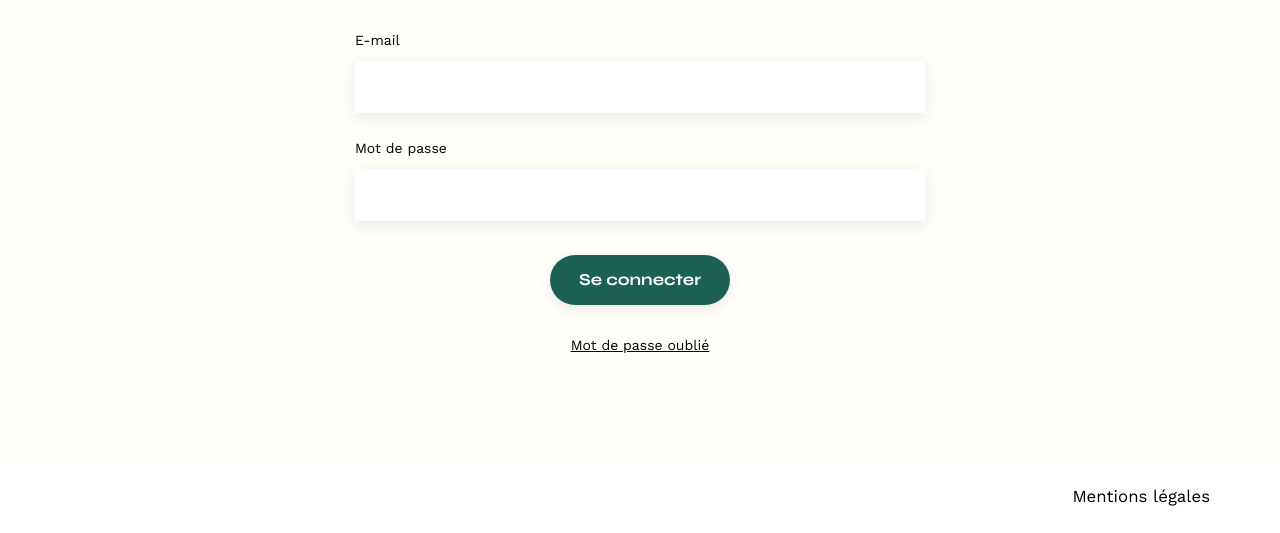
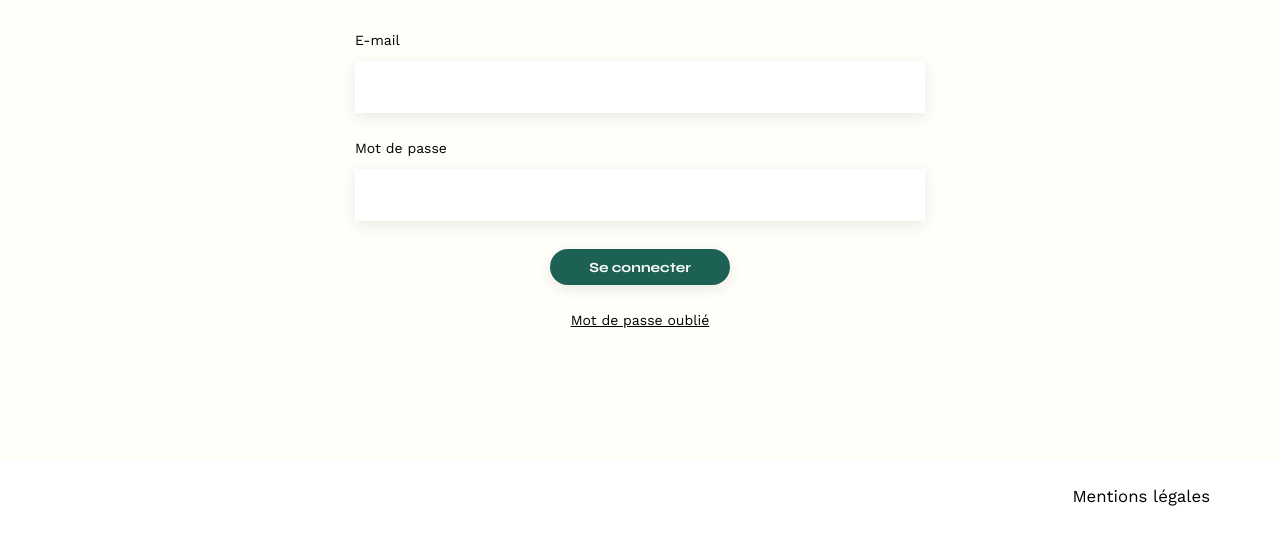
Before and after one commit to hugolacosse/Portfolio-architecte-sophie-bluel, a plain HTML site: page Frontend/login.html in a window 1280 px wide. Shown: the part 267-800 px from the top of the page. Drawn offline with nearby package versions, Linux system fonts and the light colour scheme.

Commit message:
Change names, change css values

```diff
--- a/Frontend/assets/css/login.css
+++ b/Frontend/assets/css/login.css
@@ -36,7 +36,7 @@
 
 #login input {
 	height: 50px;
-	font-size: 1.2em;
+    font-size: 14px;
 	border: none;
 	box-shadow: 0px 4px 14px rgba(0, 0, 0, 0.09);
 }
@@ -45,6 +45,24 @@
 	margin: 2em 0 1em 0;
 }
 
+#login input[type="submit"]{
+	font-family: 'Syne';
+	font-weight: 700;
+	font-size: 14px;
+	color: white;
+	background-color: #1D6154;
+	margin : 2em auto ;
+	width: 180px;
+	height: 36px;
+	text-align: center;
+	border-radius: 60px ;
+}
+
+#login input[type="submit"]:hover {
+	cursor: pointer;
+	background-color: #0E2F28;
+}
+
 #login a {
 	color: black;
 	text-align: center;
--- a/Frontend/assets/style.css
+++ b/Frontend/assets/style.css
@@ -68,7 +68,8 @@ header {
 	justify-content: space-between;
 	margin: 50px 0
 }
-h1{
+
+h1 {
 	display: flex;
 	flex-direction: column;
 	font-family: 'Syne';
@@ -76,18 +77,21 @@ h1{
 	font-weight: 800;
 	color: #B1663C
 }
+
 h1 > span {
 	font-family: 'Work Sans';
 	font-size:10px;
 	letter-spacing: 0.1em;
 	font-weight: 400;
 }
+
 nav ul {
 	display: flex;
 	align-items: center;
 	list-style-type: none;
 
 }
+
 nav li {
 	font-size: 1.2em;
 }
@@ -97,12 +101,15 @@ nav a {
 	color: black;
 	text-decoration: none;
 }
+
 nav a:visited {
 	color: black;
 }
+
 nav a:hover {
 	color: #B1663C;
 }
+
 li:hover {
 	color: #B1663C;
 }
@@ -112,6 +119,7 @@ main {
 	width: 100%;
 	max-width: 1140px;
 }
+
 section {
 	margin: 50px 90px;
 }
@@ -123,24 +131,7 @@ h2{
 	color: #1D6154
 }
 
-input[type="submit"]{
-	font-family: 'Syne';
-	font-weight: 700;
-	color: white;
-	background-color: #1D6154;
-	margin : 2em auto ;
-	width: 180px;
-	text-align: center;
-	border-radius: 60px ;
-}
-
-input[type="submit"]:hover {
-	cursor: pointer;
-	background-color: #0E2F28;
-}
-
 /****** footer ***********/
-
 footer {
 	margin-top: auto;
 	background-color: white;
@@ -148,10 +139,12 @@ footer {
 	display: flex;
 	justify-content: center;
 }
-.footerContainer {
+
+.footer-wrapper {
 	width: 100%;
 	max-width: 1140px;
 }
+
 footer nav ul {
 	display: flex;
 	justify-content: flex-end;
--- a/Frontend/login.html
+++ b/Frontend/login.html
@@ -34,12 +34,12 @@
 					<label for="password">Mot de passe</label>
 					<input type="password" name="password" id="password" required>
 					<input type="submit" value="Se connecter" id="submitButton">
-					<a href="index.html">Mot de passe oublié</a>
+					<a href="login.html">Mot de passe oublié</a>
 				</form>
 			</section>
 		</main>
 		<footer>
-			<div class="footerContainer">
+			<div class="footer-wrapper">
 				<nav>
 					<ul>
 						<li>Mentions légales</li>
```
Also changed, not shown: Frontend/assets/css/index.css (+19 -1 lines), Frontend/index.html (+1 -1 lines).
